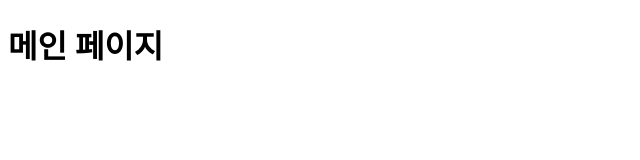
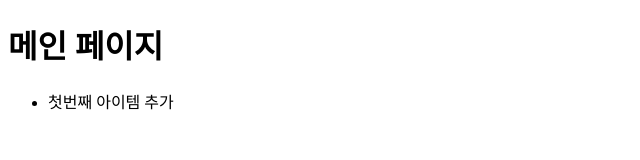
Before and after one commit to dailyllog/MyApp, a plain HTML site: page index.html in a window 1280 px wide. Shown: the whole page, without its empty margins (0-640 px from the left). Drawn offline with Linux system fonts and the light colour scheme.

Commit message:
ul 태그와 li 태그 추가하기

```diff
--- a/index.html
+++ b/index.html
@@ -8,5 +8,8 @@
 </head>
 <body>
     <h1>메인 페이지</h1>
+    <ul>
+        <li>첫번째 아이템 추가</li>
+    </ul>
 </body>
 </html>
```
